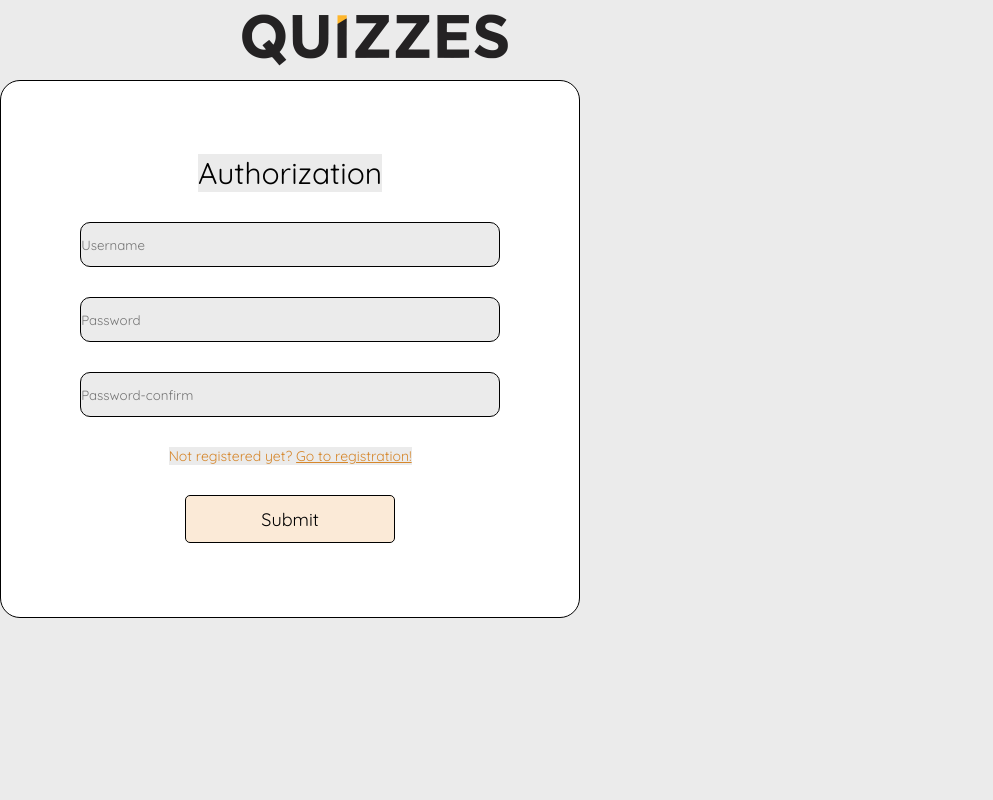
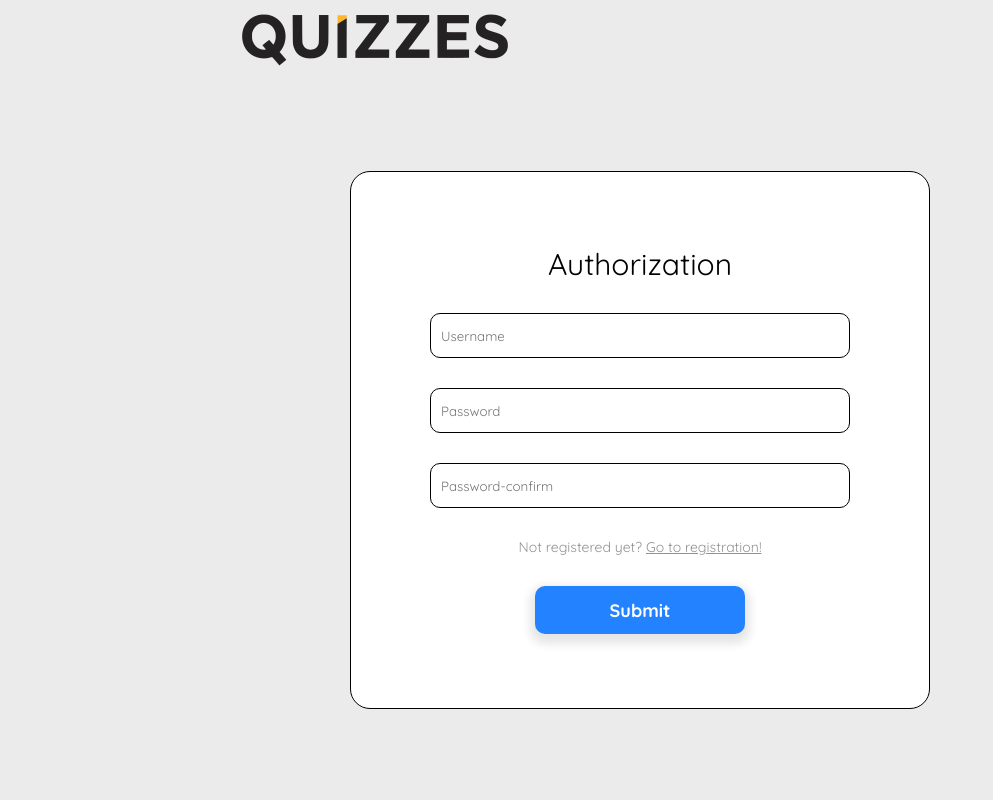
Before and after one commit to iv1teq/Quizzes, a Python web app: template authorization/templates/authorization.html in a window 1280 px wide. Shown: the whole page, without its empty margins (0-993 px from the left). Run offline with Jinja, Linux system fonts and the light colour scheme; the template is opened without the code that fills it, so the values that code supplies are empty.

Commit message:
fixed design

```diff
--- a/authorization/static/css/authorization.css
+++ b/authorization/static/css/authorization.css
@@ -1,11 +1,18 @@
-.body {
-    height: 100%;
-    margin: 200px;
+body {
+    display: flex;
+    justify-content: start;
+    align-items: center;
+    flex-direction: column;
+
+
+}
+main {
     display: flex;
     justify-content: center;
     align-items: center;
-    background-color: #ffffff;
-
+    flex-direction: column;
+    height : 100vh;
+    width: 100vw
 
 }
 .login-window{
@@ -27,10 +34,13 @@
 
     width: 210px;
     height: 48px;
-    border: 1px solid #000000;
-    border-radius: 5px;
-    background-color: #FBEAD7;
+    border: 0px solid ;
+    border-radius: 10px;
+    background-color: #2382FF;
     font-size: 18px;
+    color: white;
+    box-shadow: 0px 5px 10px 5px rgb(0 0 0 / 10%);
+    font-weight: bold ;
 }
 
 .username{
@@ -38,34 +48,44 @@
     height: 45px;
     border: 1px solid #000000;
     border-radius: 10px;
+    background: none ;
+    padding: 0 0 0 10px;
 }
 .password{
     width: 420px;
     height: 45px;
     border: 1px solid #000000;
     border-radius: 10px;
+    background: none ;
+    padding: 0 0 0 10px;
 }
 .password-confirm{
     width: 420px;
     height: 45px;
     border: 1px solid #000000;
     border-radius: 10px;
+    background: none ;
+    padding: 0 0 0 10px;
 }
 a{
     text-decoration: underline;
-    color: #d6872c;
     font-size: 14px;
     font-weight: normal;
     font-family: 'Quicksand';
     text-align: center;
+    background: none ;
+    color: #929292 ;
+
 
 }
 .text{
     font-size: 14px;
     font-weight: normal;
     font-family: "Quicksand";
-    color: #d6872c;
+    color: #929292;
     text-align: center;
+    background: none ;
+
 }
 .title{
     font-size: 30px;
@@ -73,4 +93,5 @@ a{
     font-family: "Quicksand";
     color: #000000;
     text-align: center;
+    background: none ;
 }
--- a/authorization/templates/authorization.html
+++ b/authorization/templates/authorization.html
@@ -15,7 +15,7 @@
     <input type="text" class ="username" placeholder="Username" required>
     <input type="password" class ="password" placeholder="Password" required>
     <input type="password confirm " class="password-confirm" placeholder="Password-confirm" required>
-    <p class = "text">Not registered yet? <a href="/login" >Go to registration!</a></p>
+    <p class = "text">Not registered yet? <a href="/registration" >Go to registration!</a></p>
     <button class = "button">Submit</button>
 </div>
 {% endblock %}
--- a/project/templates/base.html
+++ b/project/templates/base.html
@@ -19,17 +19,7 @@
                         <a class="signup-a" href="/registration">Sign up</a>
                     </div>
                 </div>
-            {% elif page == 'home' and is_auth == True %}
-            {% elif page == 'profile' and not is_auth == True %}
-            {% elif page == 'profile' and is_auth == True %}
-            {% elif page == 'history' and not is_auth == True %}
-            {% elif page == 'history' and is_auth == True %}
-            {% elif page == 'authorization' and not is_auth == True %}
-            {% elif page == 'authorization' and is_auth == True %}
-            {% elif page == 'registration' and not is_auth == True %}
-            {% elif page == 'registration' and is_auth == True %}
-            {% elif page == 'new_quiz' and not is_auth == True %}
-            {% elif page == 'new_quiz' and is_auth == True %}
+
 
             {% endif %}
         </header>
--- a/project/urls.py
+++ b/project/urls.py
@@ -1,4 +1,4 @@
-import home_app, New_Quiz_App, registration
+import home_app, New_Quiz_App, registration, authorization
 
 from .settings import project
 
@@ -8,8 +8,8 @@ registration.registration.add_url_rule(rule = '/registration', view_func= regist
 
 New_Quiz_App.New_Quiz.add_url_rule(rule= '/new-quiz', view_func=New_Quiz_App.render_new_quiz, methods = ['POST', 'GET'])
 New_Quiz_App.New_Quiz.add_url_rule(rule= '/new-quiz-2', view_func=New_Quiz_App.render_new_quiz_2, methods = ['POST', 'GET'])
-
-
+authorization.authorization.add_url_rule( rule = "/login", view_func = authorization.show_authorization)
+project.register_blueprint(authorization.authorization)
 project.register_blueprint(blueprint=home_app.home)
 
 project.register_blueprint(blueprint=New_Quiz_App.New_Quiz)
```
